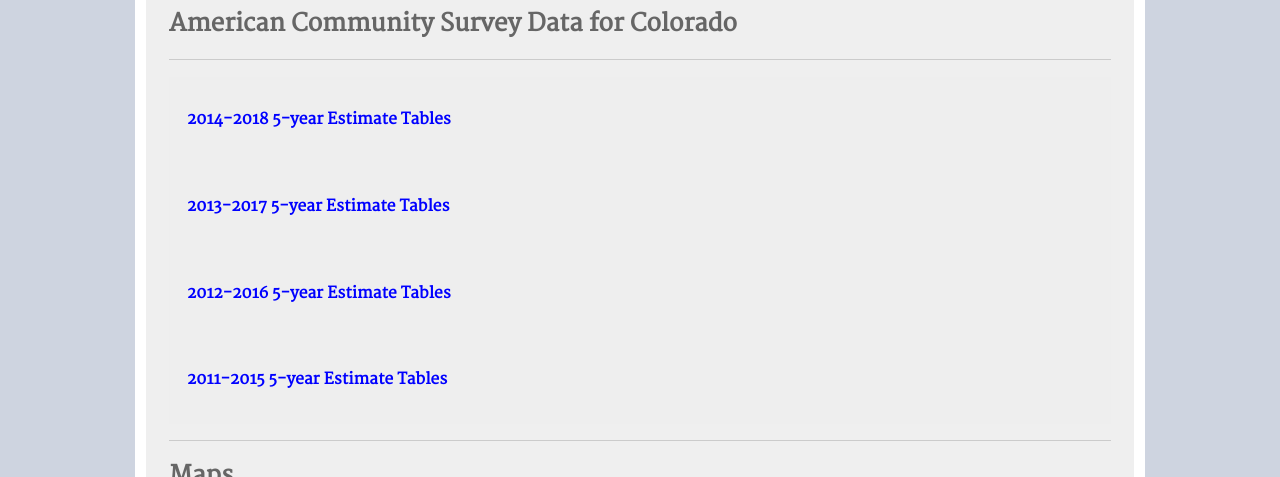
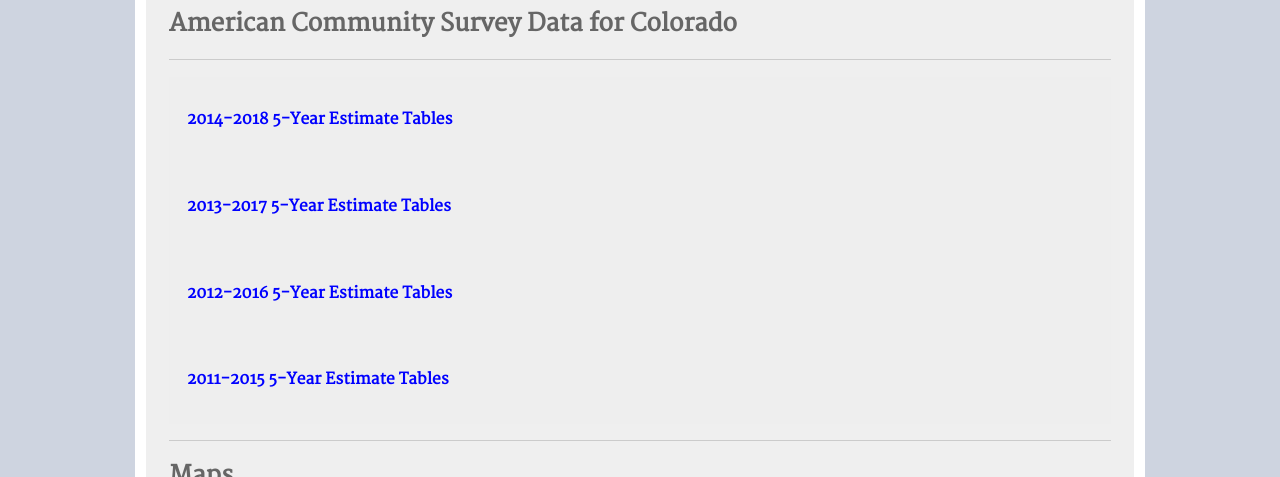
Before and after one commit to TBleess/Website_New, a Jekyll site: the page built from pages/5_CensusACS/american_community_survey_data.html, in a window 1280 px wide. Shown: the part 345-822 px from the top of the page. Built offline with Jekyll 4.4.1, drawn with Linux system fonts in a browser that asks for light colours.

Commit message:
Add files via upload

```diff
--- a/pages/5_CensusACS/american_community_survey_data.html
+++ b/pages/5_CensusACS/american_community_survey_data.html
@@ -48,7 +48,7 @@ description: "Download Common American Community Survey Tables and Data."
 <h2>American Community Survey Data for Colorado</h2>
 <hr>
 
-<button class="accordion"><h3>2014-2018 5-year Estimate Tables</h3></button>
+<button class="accordion"><h3>2014-2018 5-Year Estimate Tables</h3></button>
 <div class="panel">
 <ul>
 <li><a href="https://drive.google.com/uc?export=download&id=1F6B9LmpScaGj8RBQHPmLaIq-OaCwESa9">Median Family Income by County <img  alt= "download xlsx file" src="/images/page_white_excel.png" ></a></li>
@@ -70,7 +70,7 @@ description: "Download Common American Community Survey Tables and Data."
 <li><a href="https://drive.google.com/uc?export=download&id=1y-BE539NCvttjcHZTdRKSWD57VffNo8d">Travel Time to Work by County <img  alt= "download xlsx file" src="/images/page_white_excel.png" ></a></li>
 </ul>
 </div>
-<button class="accordion"><h3>2013-2017 5-year Estimate Tables</h3></button>
+<button class="accordion"><h3>2013-2017 5-Year Estimate Tables</h3></button>
 <div class="panel">
 <ul>
 <li><a href="https://drive.google.com/uc?export=download&id=1D6qGlBj6tigTfA4h6X_C4Qr_Cdptb4JP">Median Household Income (MHI) by County <img  alt= "download xlsx file" src="/images/page_white_excel.png" ></a></li>
@@ -92,7 +92,7 @@ description: "Download Common American Community Survey Tables and Data."
 </div>
 
 
-<button class="accordion"><h3>2012-2016 5-year Estimate Tables</h3></button>
+<button class="accordion"><h3>2012-2016 5-Year Estimate Tables</h3></button>
 <div class="panel">
 <ul>
 <li><a href="https://drive.google.com/uc?export=download&id=1LTZ1efQQbUTvMff2PGLr7lgiMUGpb8rv">Median Household Income (MHI) by County <img src="/images/page_white_excel.png" alt="download xls file"></a></li>
@@ -113,7 +113,7 @@ description: "Download Common American Community Survey Tables and Data."
 </ul>
 </div>
 
-<button class="accordion"><h3>2011-2015 5-year Estimate Tables</h3></button>
+<button class="accordion"><h3>2011-2015 5-Year Estimate Tables</h3></button>
 <div class="panel">
 <ul>
 <li><a href="https://drive.google.com/uc?export=download&id=0ByjImPUKASTTSW4teGhhaVU3enc">Percent of people who speak a language other than English at home <img src="/images/page_white_excel.png" alt="download xls file"></a></li>
```
